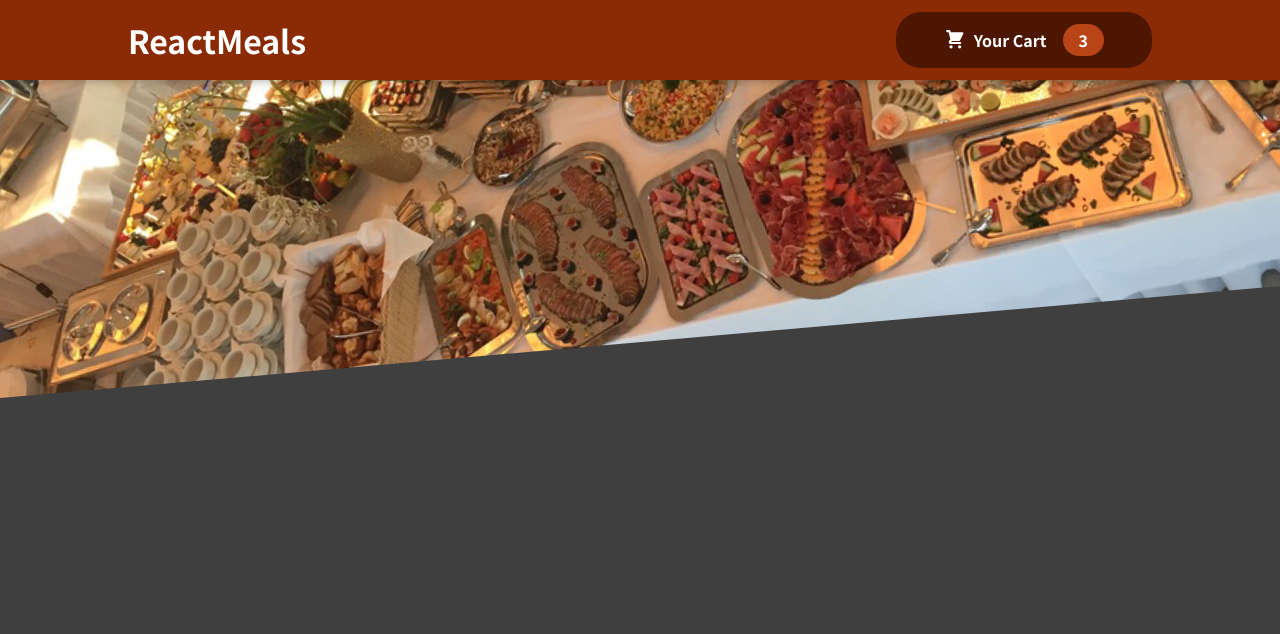
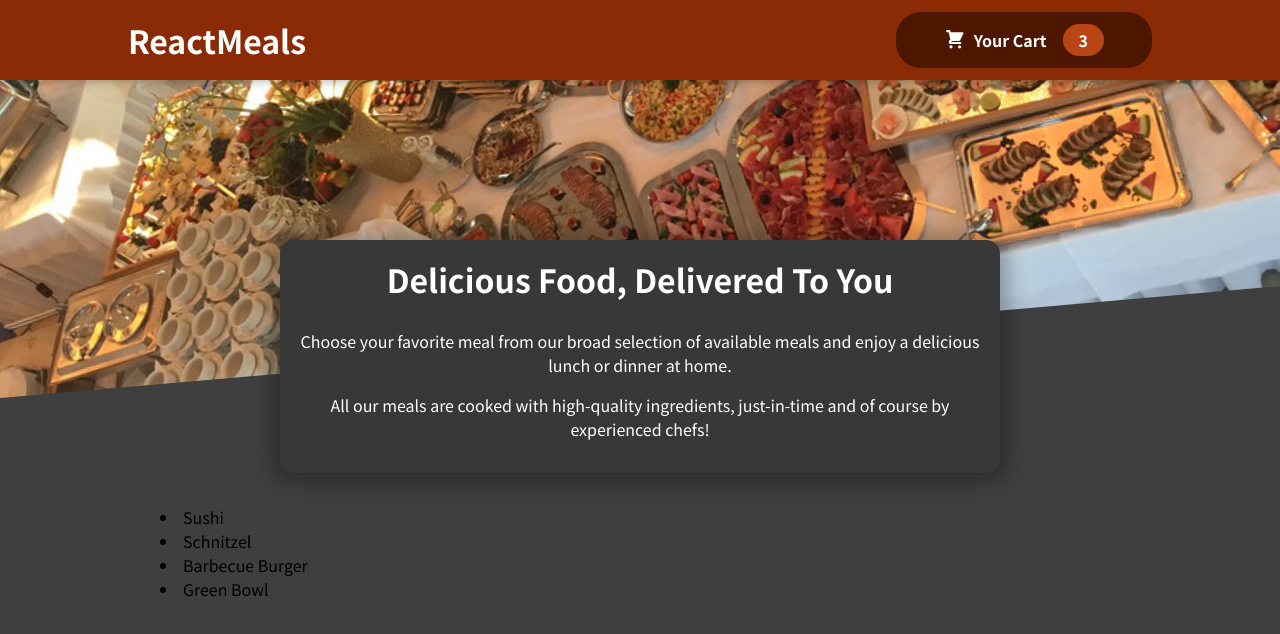
Before and after one commit to SuchithG/react-food-order-app, a React (Create React App) app: page / in a window 1280 px wide. Shown: the top 634 px of the page. Built offline with nearby package versions, Linux system fonts and the light colour scheme.

Commit message:
feat: :sparkles: Adde a meals component

```diff
--- a/src/App.js
+++ b/src/App.js
@@ -1,11 +1,15 @@
 import React, { Fragment } from "react";
 
 import Header from "./components/Layout/Header.js";
+import Meals from "./components/Meals/Meals.js";
 
 function App() {
   return (
     <Fragment>
       <Header />
+      <main>
+        <Meals />
+      </main>
     </Fragment>
   );
 }
--- a/src/components/Meals/AvailableMeals.js
+++ b/src/components/Meals/AvailableMeals.js
@@ -1,40 +1,38 @@
-import React from 'react'
+import React from "react";
+
+import classes from "./AvailableMeals.module.css";
 
 const DUMMY_MEALS = [
   {
-      id: 'm1',
-      name: 'Sushi',
-      description: 'Finest fish and veggies',
+    id: "m1",
+    name: "Sushi",
+    description: "Finest fish and veggies",
     price: 22.99,
   },
   {
-      id: 'm2',
-      name: 'Schnitzel',
-      description: 'A german specialty!',
+    id: "m2",
+    name: "Schnitzel",
+    description: "A german specialty!",
     price: 16.5,
   },
   {
-      id: 'm3',
-      name: 'Barbecue Burger',
-      description: 'American, raw, meaty',
+    id: "m3",
+    name: "Barbecue Burger",
+    description: "American, raw, meaty",
     price: 12.99,
   },
   {
-      id: 'm4',
-      name: 'Green Bowl',
-      description: 'Healthy...and green...',
+    id: "m4",
+    name: "Green Bowl",
+    description: "Healthy...and green...",
     price: 18.99,
   },
 ];
 
 const AvailableMeals = () => {
-const mealsList = DUMMY_MEALS.map(meal => <li>{meal.name}</li>);
+  const mealsList = DUMMY_MEALS.map((meal) => <li>{meal.name}</li>);
 
-  return (
-<section>
-    {mealsList}
-</section>
-  )
-}
+  return <section className={classes.meals}>{mealsList}</section>;
+};
 
-export default AvailableMeals
+export default AvailableMeals;
--- /dev/null
+++ b/src/components/Meals/AvailableMeals.module.css
@@ -0,0 +1,24 @@
+.meals {
+    max-width: 60rem;
+    width: 90%;
+    margin: 2rem auto;
+    animation: meals-appear 1s ease-out forwards;
+  }
+
+  .meals ul {
+    list-style: none;
+    margin: 0;
+    padding: 0;
+  }
+
+  @keyframes meals-appear {
+    from {
+      opacity: 0;
+      transform: translateY(3rem);
+    }
+
+    to {
+      opacity: 1;
+      transform: translateY(0);
+    }
+  }
--- a/src/components/Meals/Meals.js
+++ b/src/components/Meals/Meals.js
@@ -1,11 +1,15 @@
-import React from 'react'
+import React, { Fragment } from "react";
+
+import MealsSummary from "./MealsSummary";
+import AvailableMeals from "./AvailableMeals";
 
 const Meals = () => {
   return (
-    <div>
-
-    </div>
-  )
-}
+    <Fragment>
+      <MealsSummary />
+      <AvailableMeals />
+    </Fragment>
+  );
+};
 
 export default Meals;
```
Lines whose indentation alone changed are shown as unchanged.
